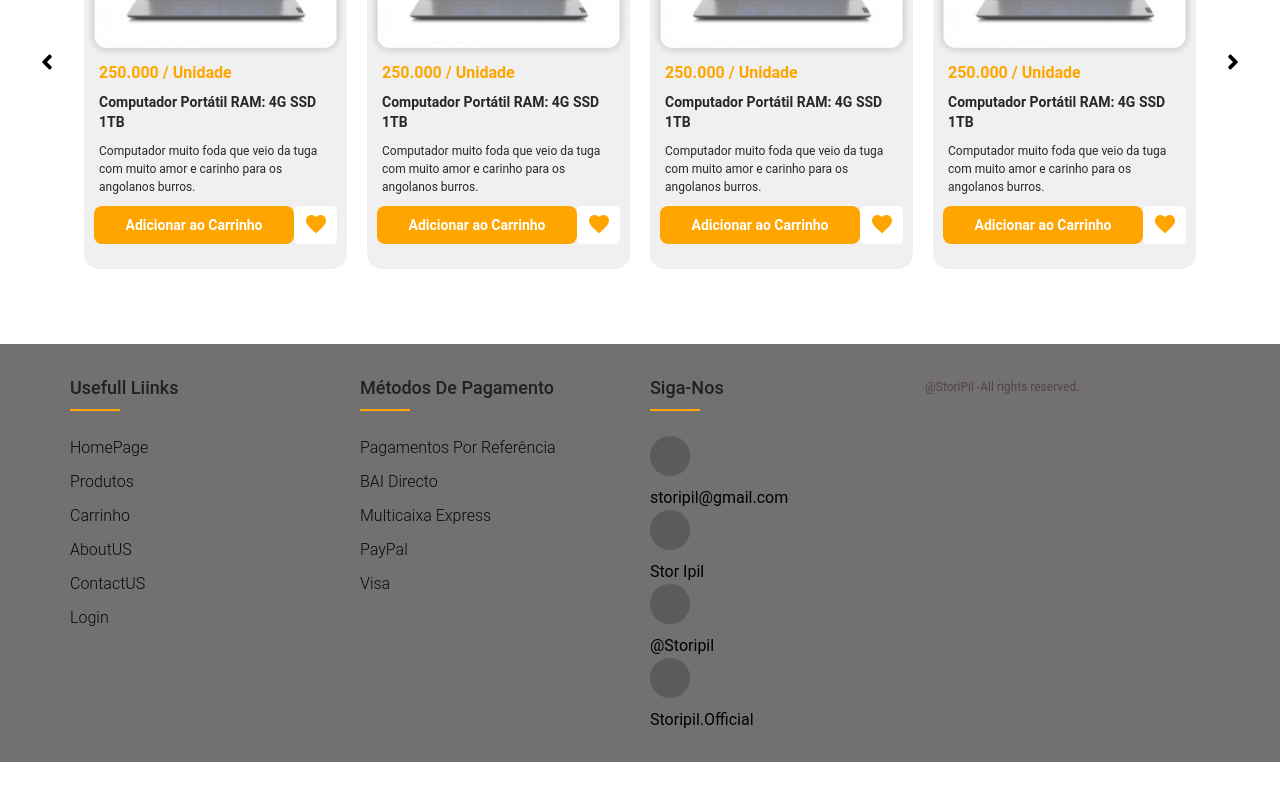
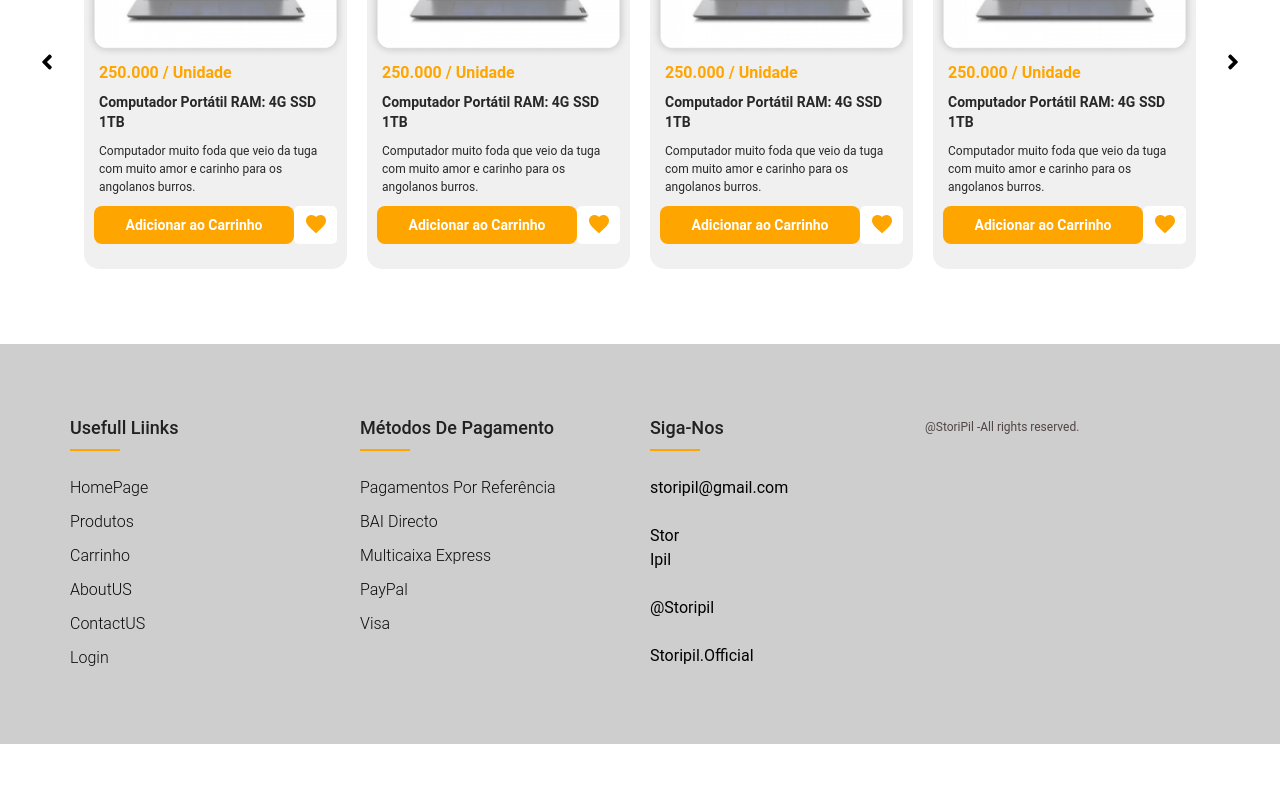
Before and after one commit to mariovarela99/stor-ipil-website, a React (Create React App) app: page / in a window 1280 px wide. Shown: the part 845-1645 px from the top of the page. Before the commit the page ends 1607 px from the top, so only its background shows below. Built offline with nearby package versions, Linux system fonts and the light colour scheme.

Commit message:
Alterações do footer1

```diff
--- /dev/null
+++ b/src/components/ButtonSeguinte/style.css
@@ -0,0 +1,2 @@
+.ButtonSeguinte{
+}
--- a/src/components/footer1/index.js
+++ b/src/components/footer1/index.js
@@ -53,27 +53,20 @@ const Footer = () => {
             <div class="footer-coluna">
               <h4>Siga-Nos</h4>
               <div class="social-links">
-                <a href="/">
-                  <i class="fab fa-gmail"></i>
-                </a>{" "}
-                <p>storipil@gmail.com</p>
-                <a href="/">
-                  <i class="fab fa-facebook-f"></i>
-                </a>
-                <p>Stor Ipil</p>
-                <a href="/">
-                  <i class="fab fa-instagram"></i>
-                </a>
-                <p>@Storipil</p>
-                <a href="/">
-                  <i class="fab fa-linkedin-in"></i>
-                </a>
-                <p>Storipil.Official</p>
+                <p>storipil@gmail.com</p> <br></br>
+
+                <p>Stor Ipil</p> <br></br>
+
+                <p>@Storipil</p><br></br>
+
+                <p>Storipil.Official</p><br></br>
+
               </div>
+			  <br></br>
             </div>
             <div class="footer_final">
               <p>
-                <a href="/">@StoriPil -All rights reserved.</a>{" "}
+                <a href="/">@StoriPil -All rights reserved.</a>
               </p>
             </div>
           </div>
--- a/src/components/footer1/style.css
+++ b/src/components/footer1/style.css
@@ -1,6 +1,7 @@
 
 body{
 	line-height: 1.5;
+
 }
 *{
 	margin:0;
@@ -10,19 +11,26 @@ body{
 .container{
 	max-width: 1170px;
 	margin:auto;
+	height: -60px;
 }
 .row{
 	display: flex;
 	flex-wrap: wrap;
 	margin-right: 10px;
+
 }
 ul{
 	list-style: none;
 }
 .footer{
-	background-color: #727070;
+	background-color: #cecece;
     padding: 70px 0;
-	padding: 30px;
+	height: 50vh;
+
+
+	width: 100%;
+
+
 }
 .footer-coluna{
    width: 25%;
@@ -75,9 +83,14 @@ ul{
 	color:#FFA500;
 
 }
+.footer .social-links{
+	width: 40px;
+	height: 40vh;
+
+}
 .footer_final{
 	text-align: center;
-display: block;
+	display: flex;
 }
 footer-
 .footer-coluna .social-links a:hover{
```
Also changed, not shown: src/components/ButtonSeguinte/index.js (added, +8 -0 lines), 2 other files (tests, documents, lock files or other folders).
